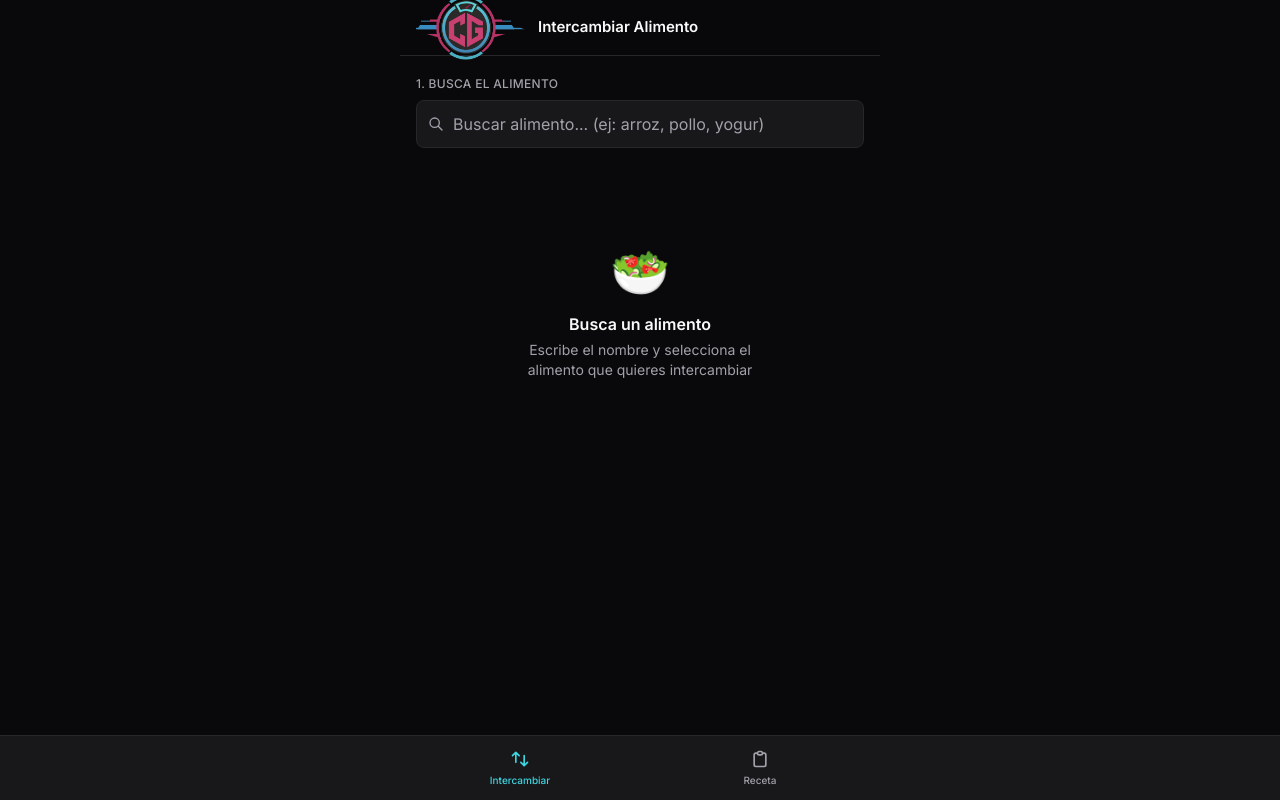
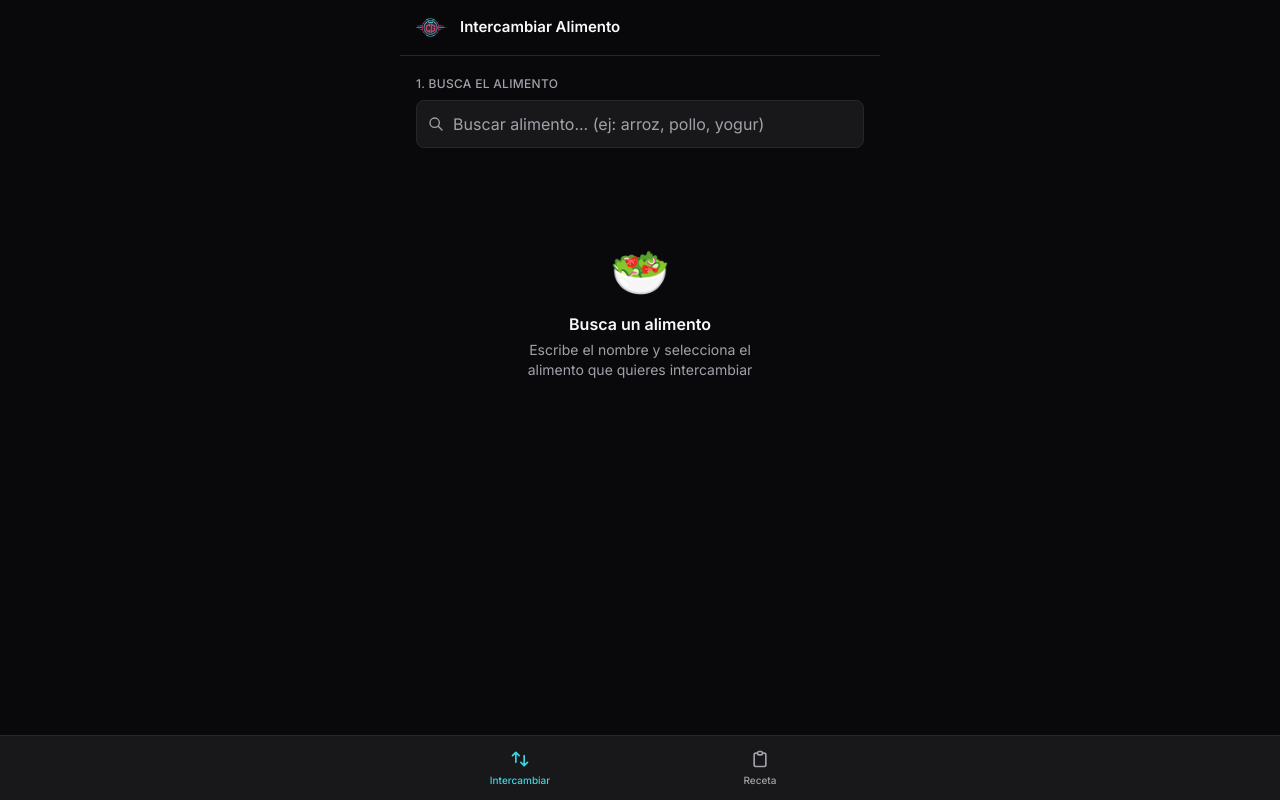
Before and after one commit to eduardoreciorol/edureciofit-calc, a Next.js app: page /swap in a window 1280 px wide. Built offline with nearby package versions, Linux system fonts and the light colour scheme.

Commit message:
fix: constrain header logo to 32×32px square

```diff
--- a/src/components/shared/PageHeader.tsx
+++ b/src/components/shared/PageHeader.tsx
@@ -36,14 +36,15 @@ export function PageHeader({ title, backHref, right, className }: PageHeaderProp
           </svg>
         </Link>
       ) : (
-        <Image
-          src="/logo-horizontal.png"
-          alt="Creando Gigantes"
-          width={110}
-          height={28}
-          className="object-contain mr-3 flex-shrink-0"
-          priority
-        />
+        <div className="mr-3 flex-shrink-0 h-8 w-8 relative">
+          <Image
+            src="/logo-horizontal.png"
+            alt="Creando Gigantes"
+            fill
+            className="object-contain"
+            priority
+          />
+        </div>
       )}
 
       <h1 className="flex-1 text-[15px] font-semibold text-[#FAFAFA] truncate">
```
